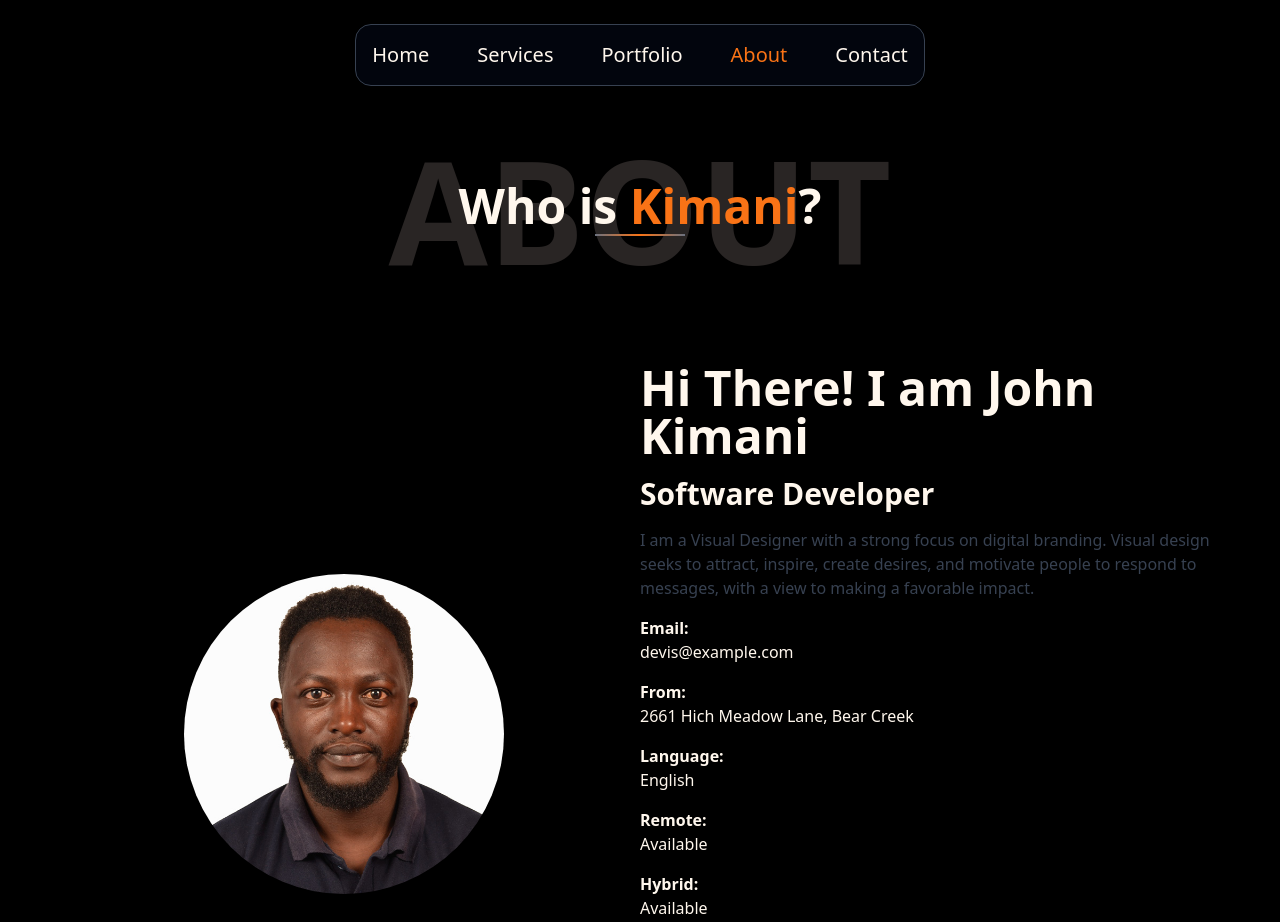
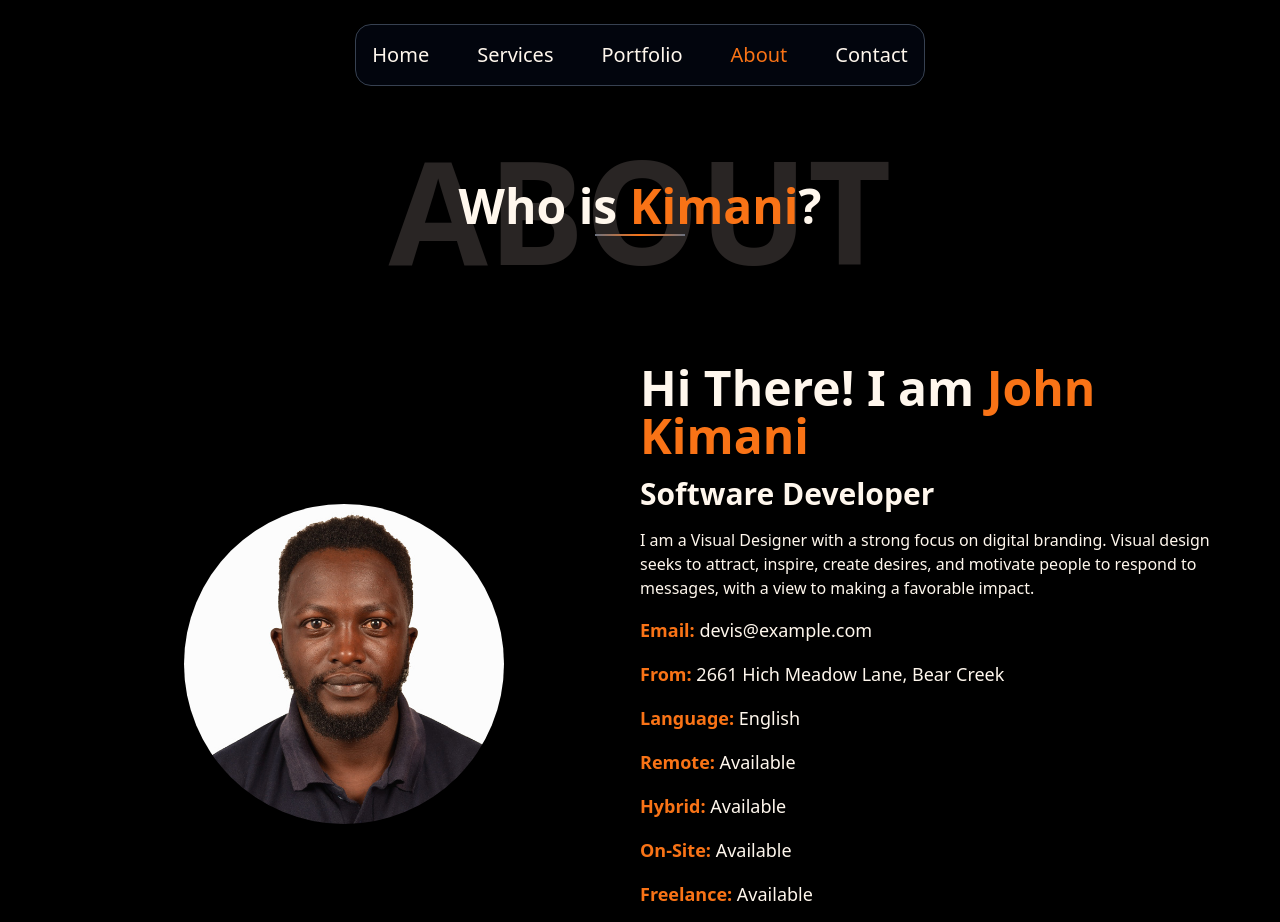
Before and after one commit to Kimoney/john-next, a Next.js app: page /about in a window 1280 px wide. Shown: the top 922 px of the page. Built offline with nearby package versions, Linux system fonts and the light colour scheme.

Commit message:
style: Styled About page.

```diff
--- a/src/app/about/page.jsx
+++ b/src/app/about/page.jsx
@@ -45,38 +45,31 @@ export default function About() {
         {/* Right Column: Text Content */}
 
         <div className="lg:w-1/2 lg:pr-8">
-          <h1 className="text-3xl lg:text-5xl font-bold mb-4">Hi There! I am John Kimani</h1>
+          <h1 className="text-3xl lg:text-5xl font-bold mb-4">Hi There! I am <span className="text-orange-500">John Kimani</span></h1>
           <h2 className="text-xl lg:text-3xl font-bold mb-4">Software Developer</h2>
-          <p className="text-gray-700 mb-4">
+          <p className="mb-4">
             I am a Visual Designer with a strong focus on digital branding. Visual design seeks to attract, inspire, create desires, and motivate people to respond to messages, with a view to making a favorable impact.
           </p>
           <div className="mb-4">
-            <p className="font-bold">Email:</p>
-            <p>devis@example.com</p>
+            <p className="text-lg"><span className="font-bold text-orange-500"> Email:</span> devis@example.com</p>
           </div>
           <div className="mb-4">
-            <p className="font-bold">From:</p>
-            <p>2661 Hich Meadow Lane, Bear Creek</p>
+            <p className="text-lg"><span className="font-bold text-orange-500"> From:</span> 2661 Hich Meadow Lane, Bear Creek</p>
           </div>
           <div className="mb-4">
-            <p className="font-bold">Language:</p>
-            <p>English</p>
+            <p className="text-lg"><span className="font-bold text-orange-500"> Language:</span> English</p>
           </div>
           <div className="mb-4">
-            <p className="font-bold">Remote:</p>
-            <p>Available</p>
+            <p className="text-lg"><span className="font-bold text-orange-500"> Remote:</span> Available</p>
           </div>
           <div className="mb-4">
-            <p className="font-bold">Hybrid:</p>
-            <p>Available</p>
+            <p className="text-lg"><span className="font-bold text-orange-500"> Hybrid:</span> Available</p>
           </div>
           <div className="mb-4">
-            <p className="font-bold">On-Site:</p>
-            <p>Available</p>
+            <p className="text-lg"><span className="font-bold text-orange-500">On-Site:</span> Available</p>
           </div>
           <div className="mb-4">
-            <p className="font-bold">Freelance:</p>
-            <p>Available</p>
+            <p className="text-lg"><span className="font-bold text-orange-500">Freelance:</span> Available</p>
           </div>
           <button className="bg-orange-500 text-white py-2 px-4 rounded-md shadow-sm hover:bg-orange-600 focus:outline-none focus:ring-2 focus:ring-orange-500 focus:ring-offset-2">
             <FiDownload className="inline-block mr-2" /> Download Resume
```
